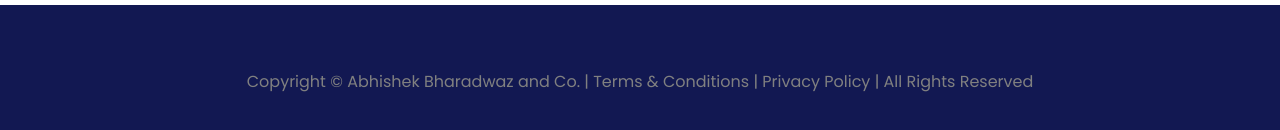
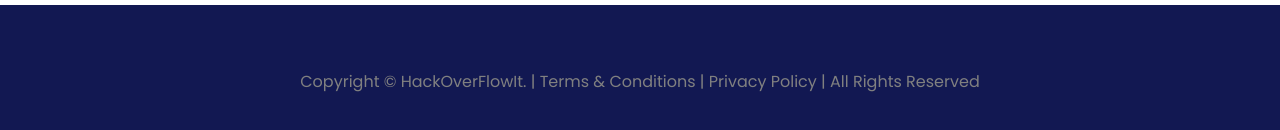
Before and after one commit to 4Marsha1/LetsGoDutch, a React (Create React App) app: page /abracadabra/landing in a window 1280 px wide. Shown: the part 2169-2299 px from the top of the page. Built offline with nearby package versions, Linux system fonts and the light colour scheme.

Commit message:
small typo

```diff
--- a/src/Components/LandingPage/index.js
+++ b/src/Components/LandingPage/index.js
@@ -163,7 +163,7 @@ const Index = () => {
 
                 </div>
                 <div className={styles["line-2"]}>
-                    <span>Copyright &copy; Abhishek Bharadwaz and Co. | Terms & Conditions | Privacy Policy | All Rights Reserved</span>
+                    <span>Copyright &copy; HackOverFlowIt. | Terms & Conditions | Privacy Policy | All Rights Reserved</span>
                 </div>
             </div>
         </div>
```
